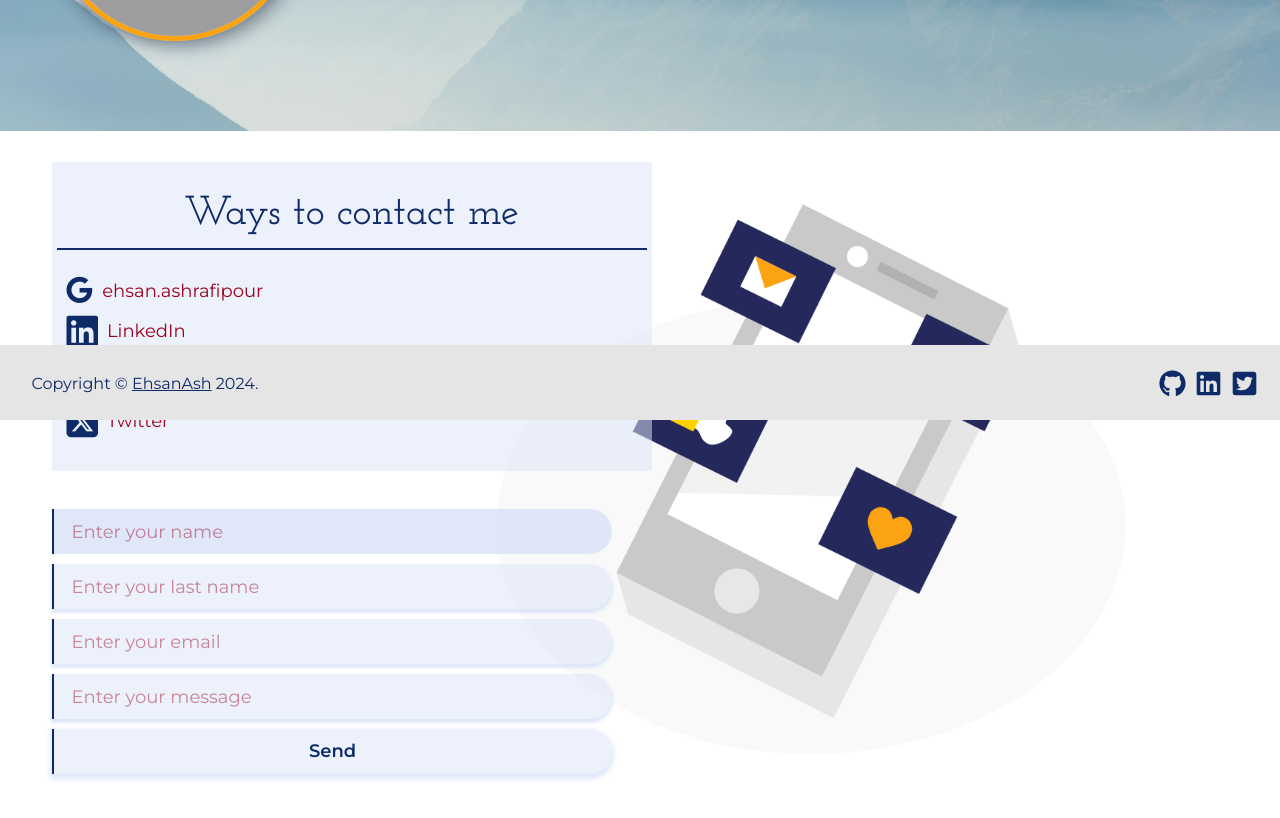
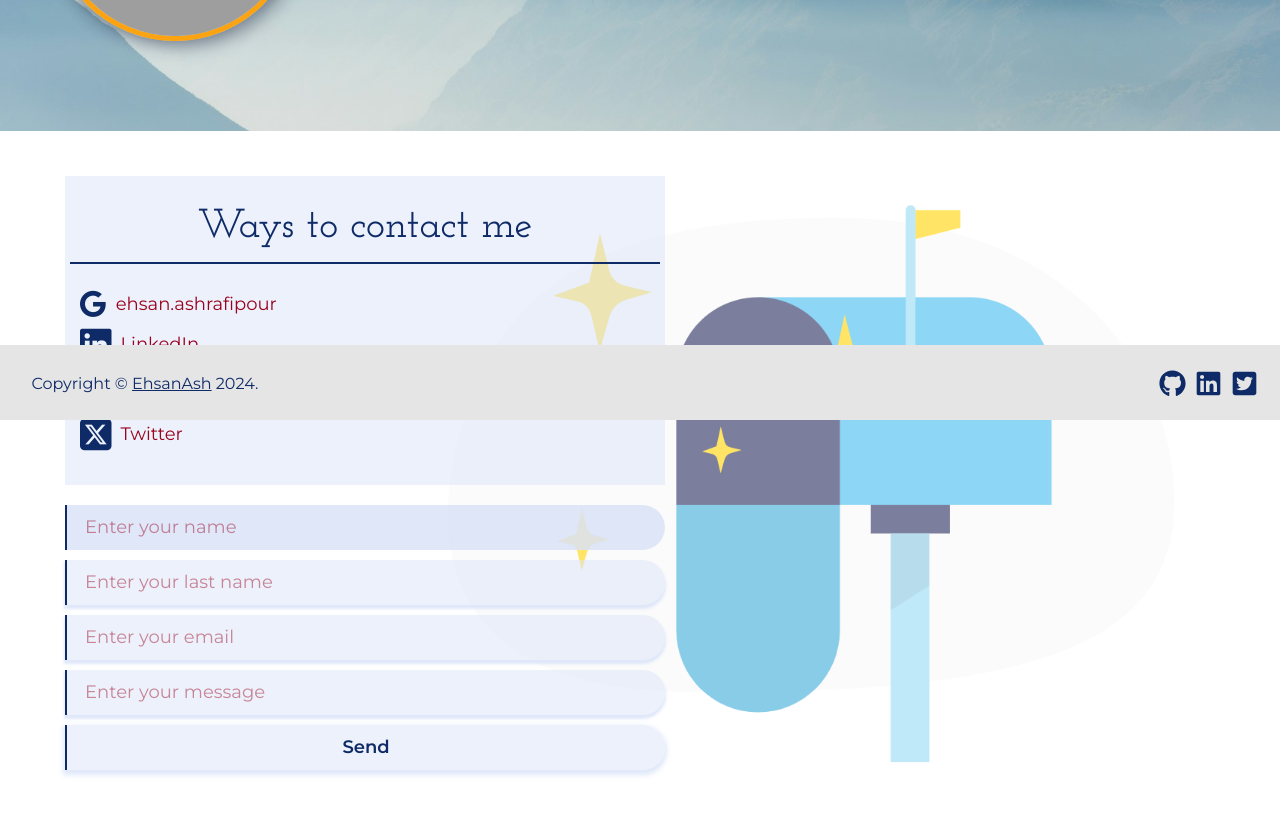
Before and after one commit to EhsanAsh/EhsanAsh-Portfolio, a React (Vite) app: page /contact in a window 1280 px wide. Shown: the part 380-1198 px from the top of the page. Built offline with nearby package versions, Linux system fonts and the light colour scheme; grey boxes are pictures that could not be loaded; a web font is replaced by a local one.

Commit message:
refactor: Update component styles and image sizes

```diff
--- a/src/components/contactForm/index.jsx
+++ b/src/components/contactForm/index.jsx
@@ -122,8 +122,8 @@ const ContactForm = ({
                 alignItems={'flex-start'}
                 p={'20px'}
                 width={'100%'}
-                maxWidth={'600px'}
-                minW={'300px'}
+                maxWidth={'640px'}
+                minW={'350px'}
             >
                 <form onSubmit={sendEmail} id="contact-form">
 
--- a/src/components/footer/index.jsx
+++ b/src/components/footer/index.jsx
@@ -38,7 +38,8 @@ const Footer = () => {
             color='brand.darkBlue'
             position= 'fixed'
             left= '0'
-            bottom= '0'
+            bottom='0'
+            zIndex='5'
         >
             <Box p={4}>
                 <Copyright />
--- a/src/components/header/index.jsx
+++ b/src/components/header/index.jsx
@@ -80,6 +80,8 @@ const Header = () => {
             bgRepeat='no-repeat'
             bgSize='cover'
             bgPosition='center'
+            position={'relative'}
+            zIndex={3}
         >
 
             {/* Render Menu or Tabs based on screen size */}
--- a/src/pages/Contact.jsx
+++ b/src/pages/Contact.jsx
@@ -13,7 +13,7 @@ import emailjs from '@emailjs/browser';
 // importing packages
 // ========================================================
 import { useState } from 'react';
-import { Flex } from '@chakra-ui/react';
+import { Flex, Box } from '@chakra-ui/react';
 // ========================================================
 
 // importing form component
@@ -122,14 +122,30 @@ const Contact = () => {
             alignSelf='stretch'
             height='auto'
             gap={2}
-            mb={20}
-            p={7}
+            mb={{ base: 20, md: 10 }}
+            p={10}
             bgImage={ContactPagePic}
             bgRepeat='no-repeat'
-            bgSize='contain'
-            bgPosition={'right'}
+            bgSize={{ base: 'cover', md: 'contain' }}
+            bgPosition={{ base: 'center', md: 'right' }}
+            bgAttachment='scroll'
+            _before={{ // Pseudo-element for overlay
+                content: '""',
+                position: 'absolute',
+                top: 0,
+                right: 0,
+                bottom: 0,
+                left: 0,
+                bg: 'rgba(255, 255, 255, 0.4)',
+                zIndex: 0,
+            }}
+            _after={{
+                content: '""',
+                position: 'absolute',
+                zIndex: 1,
+            }}
         >
-
+            <Box position="relative" zIndex={2}>
                 <ContactForm
                     formData={formData}
                     setFormData={setFormData}
@@ -138,6 +154,7 @@ const Contact = () => {
                     message={message}
                     setMessage={setMessage}
                 />
+            </Box>
 
         </Flex>
 
--- a/src/pages/Home.jsx
+++ b/src/pages/Home.jsx
@@ -92,6 +92,8 @@ const Home = () => {
                 'translateY(-82px)'
             ]}
             mb={20}
+            position={'relative'}
+            zIndex={4}
         >
             <Box
                 gap={7}
```
Also changed, not shown: src/assets/image/ContactPagePic.png. Lines whose indentation alone changed are shown as unchanged.
